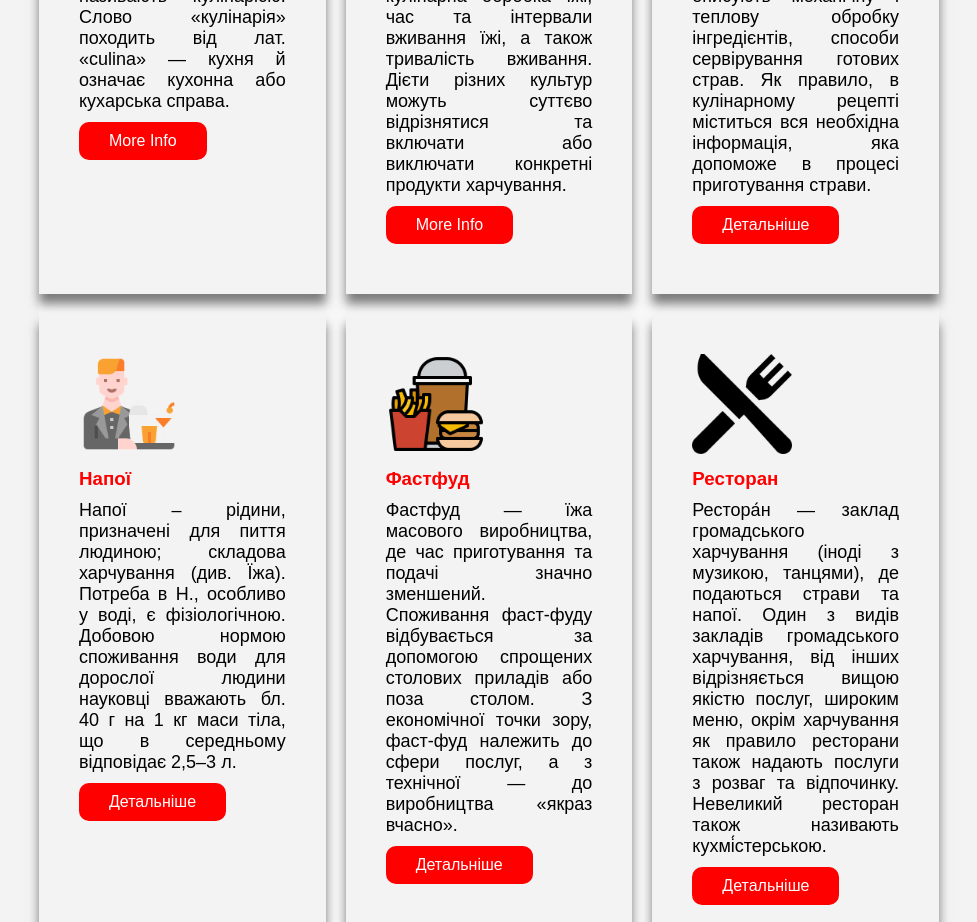
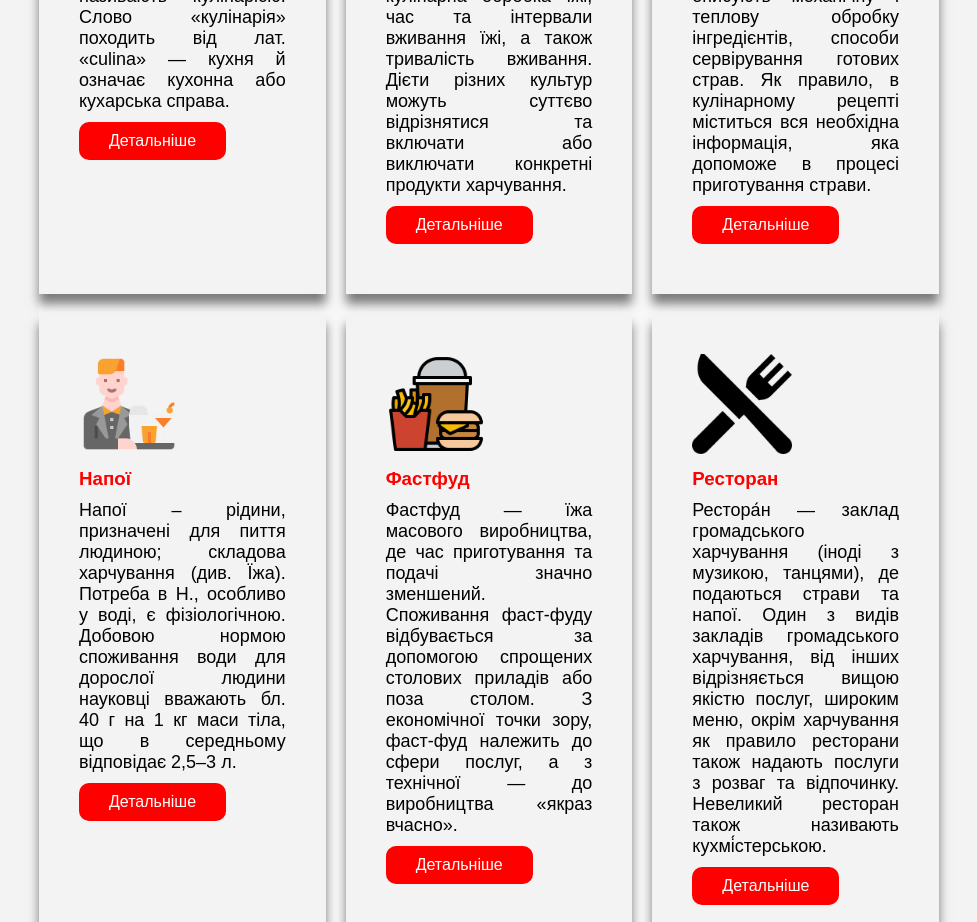
Before and after one commit to Docendos/CookingEasy, a plain HTML site: page Cooking-Website-master/index.html in a window 1280 px wide. Shown: the part 1180-2102 px from the top of the page, without its empty margins (151-1128 px from the left). Drawn offline with Linux system fonts and the light colour scheme.

Commit message:
Детальніше

```diff
--- a/Cooking-Website-master/index.html
+++ b/Cooking-Website-master/index.html
@@ -44,7 +44,7 @@
                        й означає кухонна
                      або кухарська справа.
                 </p>
-                <a href="#" class="btn">More Info</a>
+                <a href="#" class="btn">Детальніше</a>
             </div>
             <div class="card">
                 <img src="./img/diet.png" alt="">
@@ -58,7 +58,7 @@
                     Дієти різних культур можуть суттєво відрізнятися та включати
                     або виключати конкретні продукти харчування.
                 </p>
-                <a href="#" class="btn">More Info</a>
+                <a href="#" class="btn">Детальніше</a>
             </div>
             <div class="card">
                 <img src="./img/recipe.png" alt="">
```
